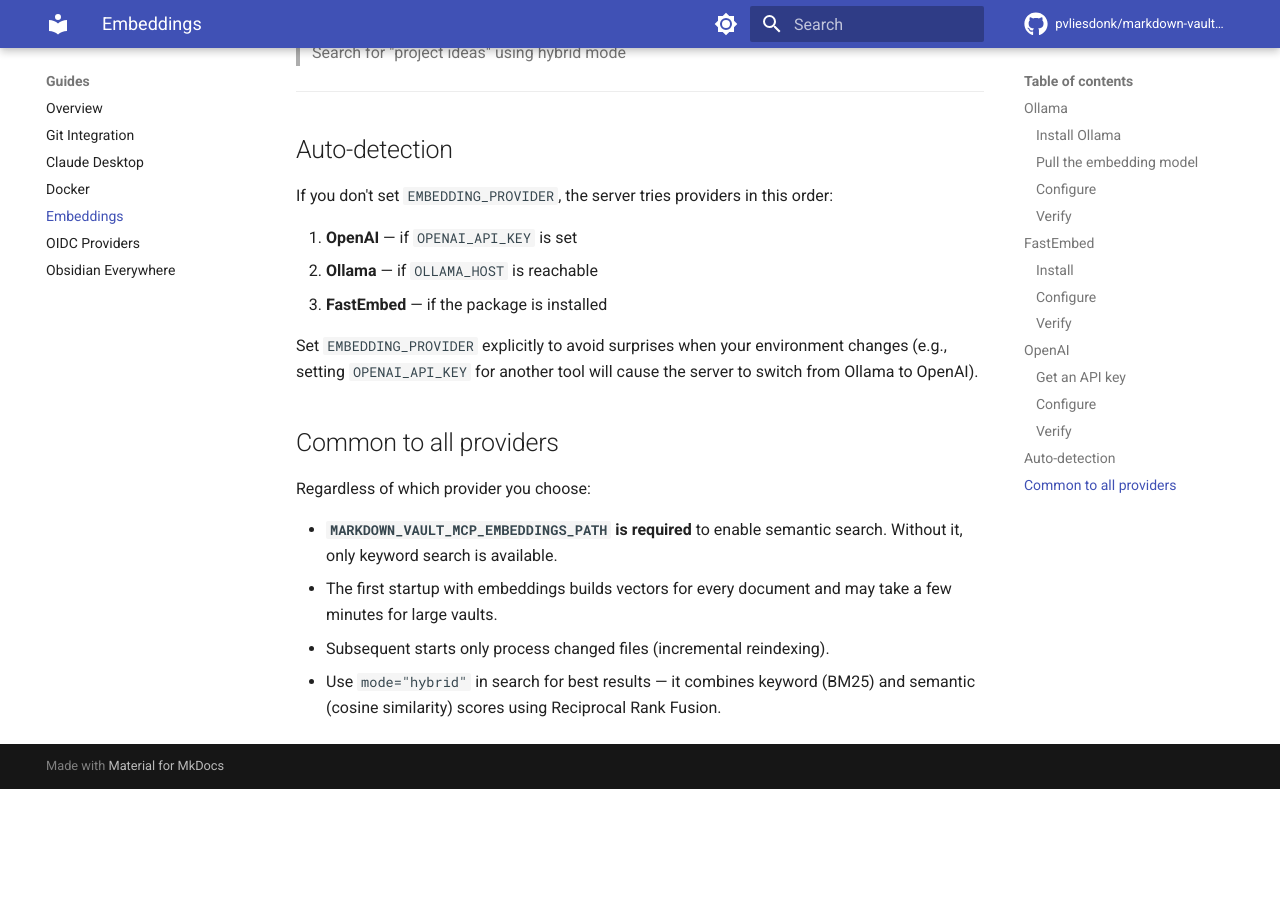
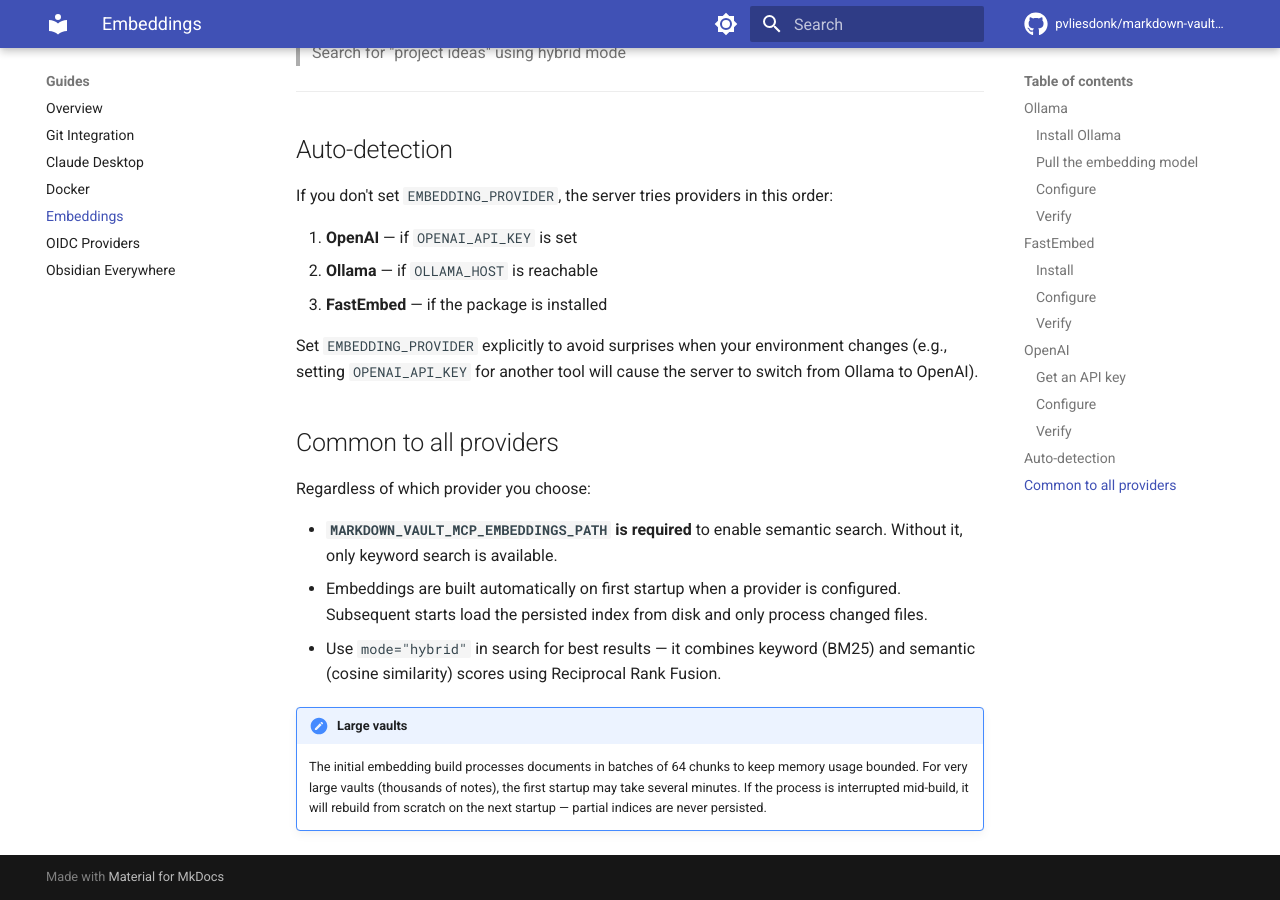
Before and after one commit to pvliesdonk/markdown-mcp, an MkDocs documentation site: the page built from docs/guides/embeddings.md, in a window 1280 px wide and 900 px high, scrolled down 4023 px. Built offline with MkDocs 1.6.1 and Material for MkDocs 9.7.7, drawn with Linux system fonts in a browser that asks for light colours; comment, search, counter and statistics services are not loaded; before the commit the page ends 4812 px from its top, so only the background shows below that.

Commit message:
docs: add large vault operational note for embeddings
Address architect-reviewer AC#6 finding: document batched embedding
behavior, memory considerations, and crash-recovery semantics in the
embeddings guide.

Co-Authored-By: Claude Opus 4.6 <noreply@anthropic.com>

```diff
--- a/docs/guides/embeddings.md
+++ b/docs/guides/embeddings.md
@@ -204,6 +204,8 @@ Set `EMBEDDING_PROVIDER` explicitly to avoid surprises when your environment cha
 Regardless of which provider you choose:
 
 - **`MARKDOWN_VAULT_MCP_EMBEDDINGS_PATH` is required** to enable semantic search. Without it, only keyword search is available.
-- The first startup with embeddings builds vectors for every document and may take a few minutes for large vaults.
-- Subsequent starts only process changed files (incremental reindexing).
+- Embeddings are built automatically on first startup when a provider is configured. Subsequent starts load the persisted index from disk and only process changed files.
 - Use `mode="hybrid"` in search for best results — it combines keyword (BM25) and semantic (cosine similarity) scores using Reciprocal Rank Fusion.
+
+!!! note "Large vaults"
+    The initial embedding build processes documents in batches of 64 chunks to keep memory usage bounded. For very large vaults (thousands of notes), the first startup may take several minutes. If the process is interrupted mid-build, it will rebuild from scratch on the next startup — partial indices are never persisted.
```
